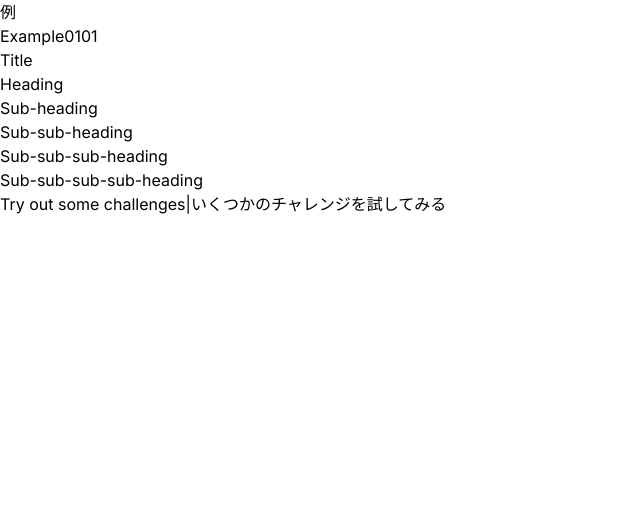
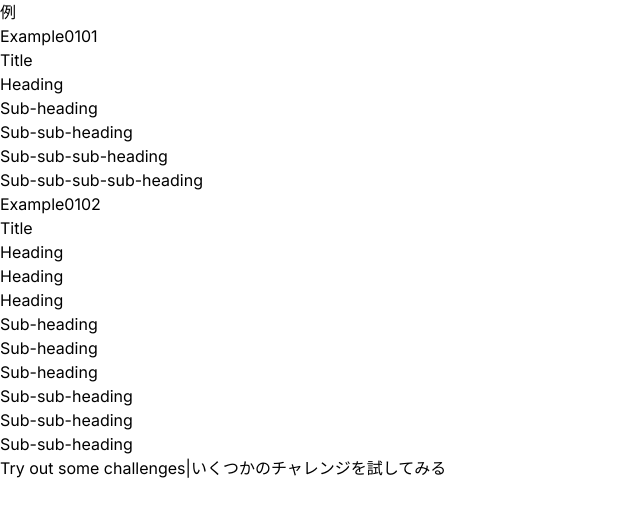
Before and after one commit to ai-biz20-sasaki/learn-react, a Next.js app: page /managing-state/passing-data-deeply-with-context in a window 1280 px wide. Shown: the top 516 px of the page, without its empty margins (0-640 px from the left). Built offline with nearby package versions, Linux system fonts and the light colour scheme.

Commit message:
Add managing-state/passing-data-deeply-with-context/example0102

```diff
--- /dev/null
+++ b/src/app/managing-state/passing-data-deeply-with-context/example0102.tsx
@@ -0,0 +1,26 @@
+"use client"
+import Heading from './heading0102';
+import Section from './section0102';
+
+export default function Page() {
+  return (
+    <Section>
+      <Heading level={1}>Title</Heading>
+      <Section>
+        <Heading level={2}>Heading</Heading>
+        <Heading level={2}>Heading</Heading>
+        <Heading level={2}>Heading</Heading>
+        <Section>
+          <Heading level={3}>Sub-heading</Heading>
+          <Heading level={3}>Sub-heading</Heading>
+          <Heading level={3}>Sub-heading</Heading>
+          <Section>
+            <Heading level={4}>Sub-sub-heading</Heading>
+            <Heading level={4}>Sub-sub-heading</Heading>
+            <Heading level={4}>Sub-sub-heading</Heading>
+          </Section>
+        </Section>
+      </Section>
+    </Section>
+  );
+}
--- /dev/null
+++ b/src/app/managing-state/passing-data-deeply-with-context/heading0102.tsx
@@ -0,0 +1,18 @@
+export default function Heading({ level, children }) {
+  switch (level) {
+    case 1:
+      return <h1>{children}</h1>;
+    case 2:
+      return <h2>{children}</h2>;
+    case 3:
+      return <h3>{children}</h3>;
+    case 4:
+      return <h4>{children}</h4>;
+    case 5:
+      return <h5>{children}</h5>;
+    case 6:
+      return <h6>{children}</h6>;
+    default:
+      throw Error('Unknown level: ' + level);
+  }
+}
--- a/src/app/managing-state/passing-data-deeply-with-context/page.tsx
+++ b/src/app/managing-state/passing-data-deeply-with-context/page.tsx
@@ -2,6 +2,7 @@
 //https://react.dev/learn/passing-data-deeply-with-context
 import Link from 'next/link'
 import Example0101 from './example0101'
+import Example0102 from './example0102'
 //import Example02 from './example02'
 //import Challenge01 from './challenge01'
 //import Challenge02 from './challenge02'
@@ -22,6 +23,8 @@ export default function Page() {
       </h2>
       <h3>Example0101</h3>
       <Example0101 />
+      <h3>Example0102</h3>
+      <Example0102 />
       <h2>
         <a
           className=""
--- /dev/null
+++ b/src/app/managing-state/passing-data-deeply-with-context/section0102.tsx
@@ -0,0 +1,7 @@
+export default function Section({ children }) {
+  return (
+    <section className="section">
+      {children}
+    </section>
+  );
+}
```
